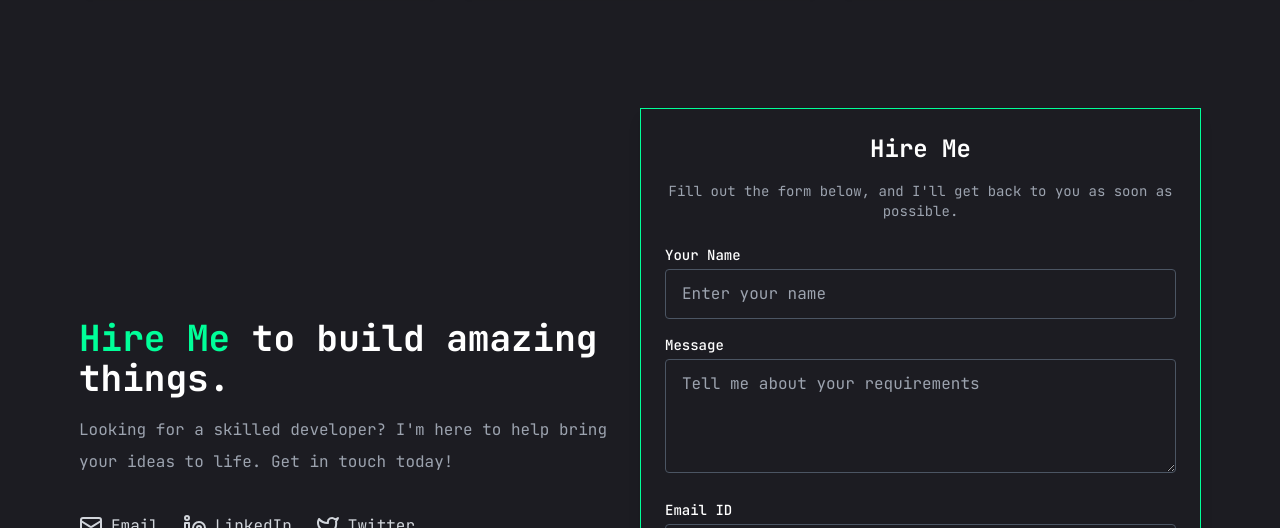
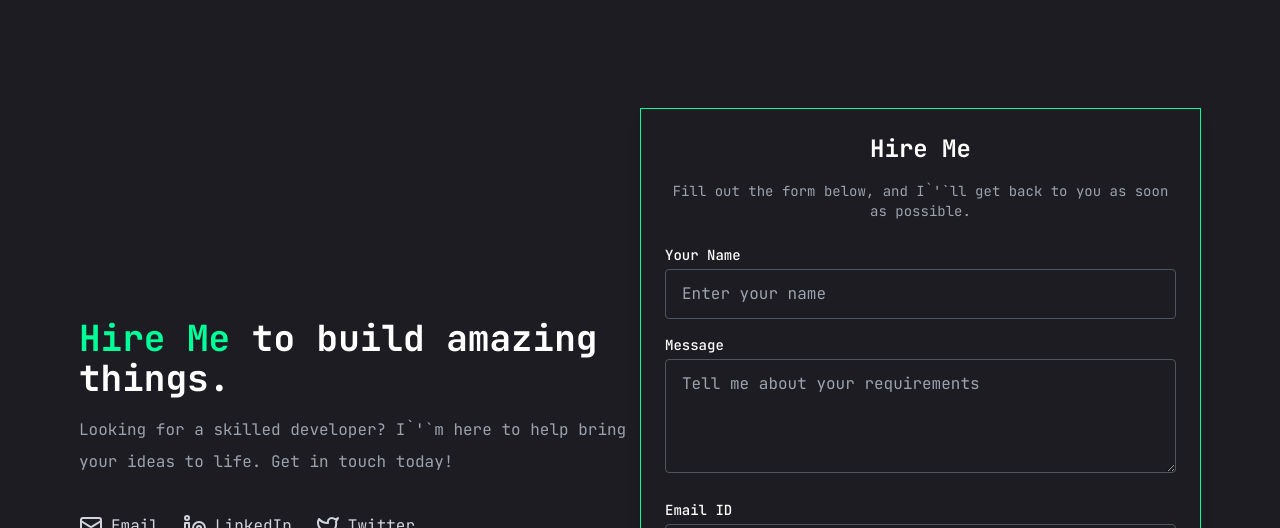
Before and after one commit to Omramanuj/portfolio, a Next.js app: page / in a window 1280 px wide. Shown: the part 3088-3616 px from the top of the page. Built offline with nearby package versions, Linux system fonts and the light colour scheme.

Commit message:
build error

```diff
--- a/src/components/ContactMe.jsx
+++ b/src/components/ContactMe.jsx
@@ -58,7 +58,7 @@ const HireMe = () => {
           <span className="text-[#00ff99]">Hire Me</span> to build amazing things.
         </h1>
         <p className="text-gray-400 mb-8 text-center lg:text-left">
-          Looking for a skilled developer? I'm here to help bring your ideas to life. Get in touch today!
+          Looking for a skilled developer? I`&apos;`m here to help bring your ideas to life. Get in touch today!
         </p>
         {/* Social Links */}
         <div className="flex gap-6">
@@ -94,7 +94,7 @@ const HireMe = () => {
       <div className="lg:w-1/2 bg-[#1c1c22] text-white rounded-lg shadow-lg p-6 border border-[#00ff99]">
         <h2 className="text-2xl font-bold text-center mb-4">Hire Me</h2>
         <p className="text-sm text-gray-400 text-center mb-6">
-          Fill out the form below, and I'll get back to you as soon as possible.
+          Fill out the form below, and I`&apos;`ll get back to you as soon as possible.
         </p>
         <form onSubmit={handleSubmit}>
           <div className="mb-4">
```
